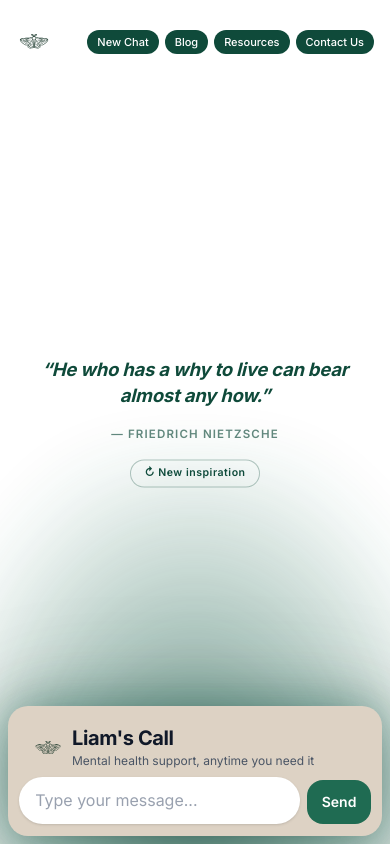
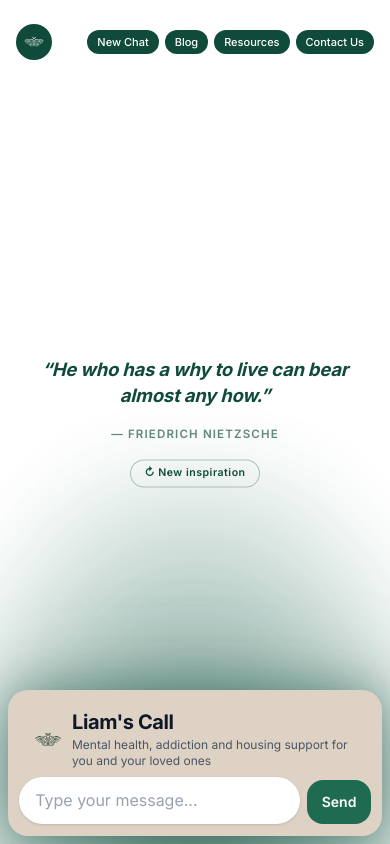
Before and after one commit to Opal-cmd/LiamsCall, a website: page public/index.html in a window 390 px wide. Drawn offline with nearby package versions, Linux system fonts and the light colour scheme; no server answers.

Commit message:
Move logo into nav bar and update homepage tagline.

```diff
--- a/public/index.html
+++ b/public/index.html
@@ -41,6 +41,11 @@
 
         .font-serif-brand { font-family: 'Inter', sans-serif; font-weight: 700; letter-spacing: -0.02em; }
         .pill-dark { background: var(--green-dark); color: #fff; border-radius: 9999px; }
+
+        /* Logo inside the green nav pill — white on dark green */
+        #landing-header .nav-logo-icon {
+            filter: brightness(0) invert(1);
+        }
         .btn-send { background: var(--green-send); }
         .btn-send:hover { background: #185a44; }
         #chat-send { white-space: nowrap; }
@@ -360,7 +365,6 @@
             }
 
             /* Tint SVG logos to brand green */
-            #landing-header > img,
             #widget-header > img,
             #mobile-top-center img {
                 filter: invert(18%) sepia(60%) saturate(800%) hue-rotate(120deg) brightness(70%) contrast(120%);
@@ -980,22 +984,29 @@
         </div>
         <div id="landing-art-credit"></div>
 
-        <header class="relative flex items-center justify-between px-4 sm:px-6 md:px-8 lg:px-12 pb-4 sm:pb-4 shrink-0" id="landing-header">
-            <img
-                src="/assets/logo-icon.svg"
-                alt="Liam's Call AI logo"
-                class="h-9 sm:h-12 md:h-14 w-auto select-none object-contain shrink-0"
-            >
-            <!-- Desktop nav — centered pill -->
-            <nav class="hidden md:flex absolute left-1/2 -translate-x-1/2 pill-dark px-8 lg:px-14 py-3 items-center gap-6 lg:gap-10 text-sm font-medium whitespace-nowrap">
+        <header class="relative flex items-center justify-center px-4 sm:px-6 md:px-8 lg:px-12 pb-4 sm:pb-4 shrink-0" id="landing-header">
+            <!-- Desktop nav — centered pill with logo -->
+            <nav class="hidden md:flex absolute left-1/2 -translate-x-1/2 pill-dark pl-4 pr-8 lg:pl-5 lg:pr-14 py-2.5 items-center gap-5 lg:gap-10 text-sm font-medium whitespace-nowrap">
+                <img
+                    src="/assets/logo-icon.svg"
+                    alt="Liam's Call AI logo"
+                    class="nav-logo-icon h-8 lg:h-9 w-auto select-none object-contain shrink-0"
+                >
                 <button type="button" class="nav-link" data-nav="chat">New Chat</button>
                 <button type="button" class="nav-link" data-nav="blog">Blog</button>
                 <button type="button" class="nav-link" data-nav="resources">Resources</button>
                 <button type="button" class="nav-link" data-nav="contact">Contact Us</button>
                 <button type="button" class="nav-link" data-nav="about">About</button>
             </nav>
-            <!-- Mobile nav — compact pills inline with logo -->
-            <nav class="md:hidden flex items-center gap-1.5 flex-wrap justify-end">
+            <!-- Mobile nav — logo in pill, links on the right -->
+            <nav class="md:hidden flex items-center gap-1.5 flex-wrap justify-end w-full">
+                <span class="pill-dark p-1.5 flex items-center shrink-0 mr-auto">
+                    <img
+                        src="/assets/logo-icon.svg"
+                        alt="Liam's Call AI logo"
+                        class="nav-logo-icon h-6 w-auto select-none object-contain"
+                    >
+                </span>
                 <button type="button" class="nav-link pill-dark px-2.5 py-1 text-[11px] font-medium whitespace-nowrap" data-nav="chat">New Chat</button>
                 <button type="button" class="nav-link pill-dark px-2.5 py-1 text-[11px] font-medium whitespace-nowrap" data-nav="blog">Blog</button>
                 <button type="button" class="nav-link pill-dark px-2.5 py-1 text-[11px] font-medium whitespace-nowrap" data-nav="resources">Resources</button>
@@ -1048,7 +1059,7 @@
                 <div class="ad-card rounded-xl overflow-hidden border border-gray-200 bg-[#1a2d5a] text-white text-[9px] md:text-[10px] leading-snug shadow-sm">
                     <div class="px-3 py-2 border-b border-white/10 font-semibold tracking-wide">Resources</div>
                     <div class="px-3 py-3 space-y-2">
-                        <p class="font-semibold text-[11px]">Mental health support, anytime you need it.</p>
+                        <p class="font-semibold text-[11px]">Mental health, addiction and housing support for you and your loved ones.</p>
                         <p class="text-white/70">Explore guides, tips, and tools for caregivers and families.</p>
                     </div>
                 </div>
@@ -1092,7 +1103,7 @@
                     >
                     <div>
                         <h1 class="font-serif-brand text-xl sm:text-2xl text-gray-900 leading-tight">Liam's Call</h1>
-                        <p class="text-xs sm:text-sm text-gray-600 mt-0.5">Mental health support, anytime you need it</p>
+                        <p class="text-xs sm:text-sm text-gray-600 mt-0.5">Mental health, addiction and housing support for you and your loved ones</p>
                     </div>
                 </div>
 
```
